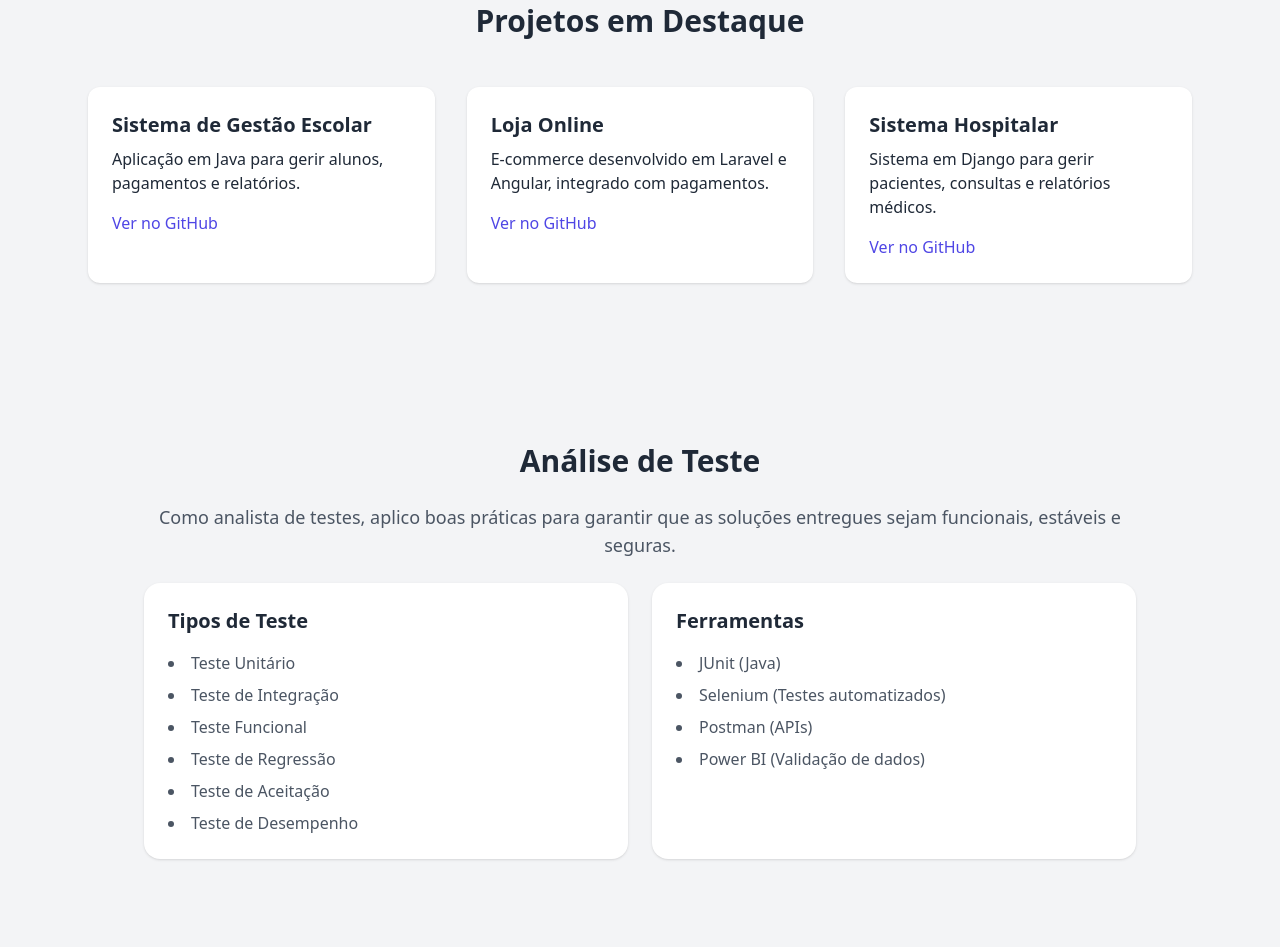
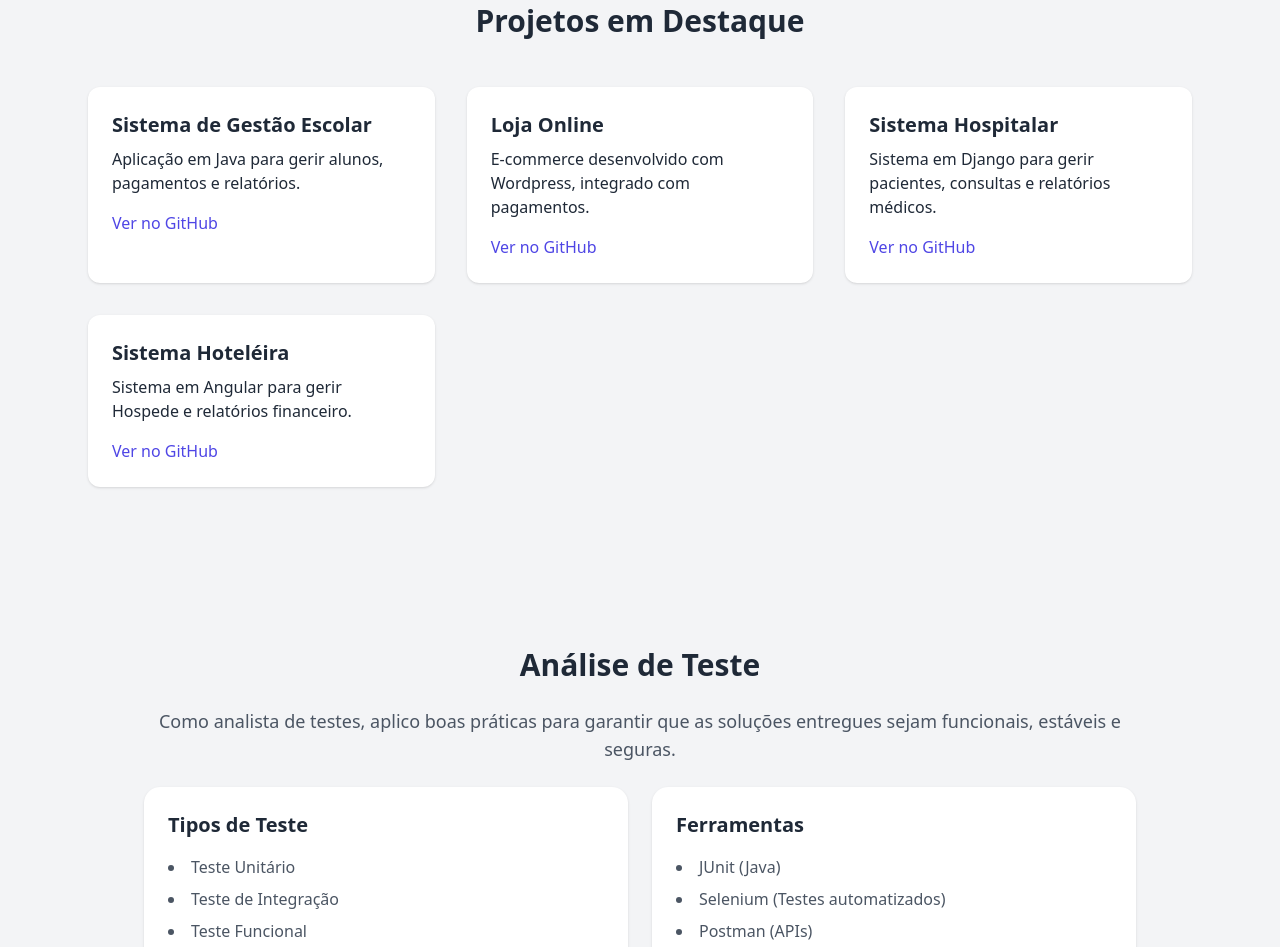
Before and after one commit to JoaoMacondo/joaomacondo.github.io, a plain HTML site: page index.html in a window 1280 px wide. Shown: the part 989-1936 px from the top of the page. Drawn offline with nearby package versions, Linux system fonts and the light colour scheme.

Commit message:
update projetos_1 ja realizado

```diff
--- a/index.html
+++ b/index.html
@@ -90,13 +90,18 @@
          </div>
          <div class="bg-white rounded-xl shadow hover:shadow-lg p-6">
             <h3 class="text-xl font-semibold mb-2">Loja Online</h3>
-            <p class="mb-4">E-commerce desenvolvido em Laravel e Angular, integrado com pagamentos.</p>
-            <a href="#" class="text-indigo-600 hover:underline">Ver no GitHub</a>
+            <p class="mb-4">E-commerce desenvolvido com Wordpress, integrado com pagamentos.</p>
+            <a href="https://daltonscientifics.co.ao/" class="text-indigo-600 hover:underline">Ver no GitHub</a>
          </div>
          <div class="bg-white rounded-xl shadow hover:shadow-lg p-6">
             <h3 class="text-xl font-semibold mb-2">Sistema Hospitalar</h3>
             <p class="mb-4">Sistema em Django para gerir pacientes, consultas e relatórios médicos.</p>
             <a href="#" class="text-indigo-600 hover:underline">Ver no GitHub</a>
+         </div>
+         <div class="bg-white rounded-xl shadow hover:shadow-lg p-6">
+            <h3 class="text-xl font-semibold mb-2">Sistema Hoteléira</h3>
+            <p class="mb-4">Sistema em Angular para gerir Hospede e relatórios financeiro.</p>
+            <a href="https://uala1.hospedyn.com/" class="text-indigo-600 hover:underline">Ver no GitHub</a>
          </div>
       </div>
    </section>
```
